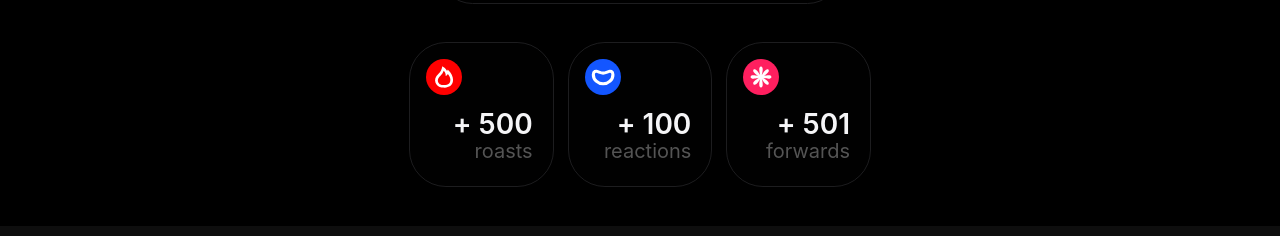
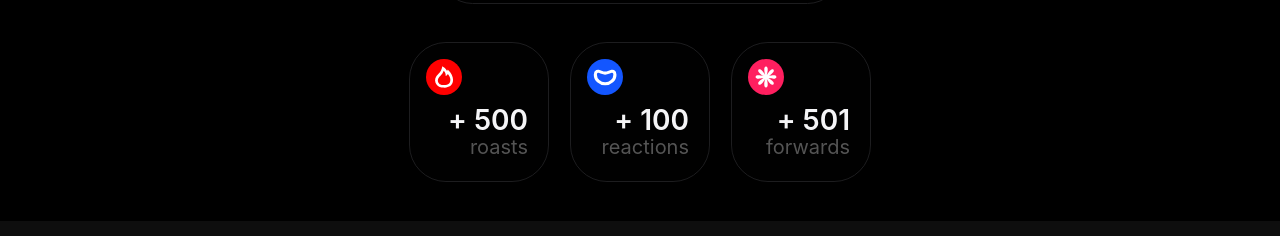
Before and after one commit to NesoDev/git-joke, a Nuxt app: page /home/roast in a window 1280 px wide. Shown: the part 281-517 px from the top of the page. Built offline with nearby package versions, Linux system fonts and the light colour scheme.

Commit message:
change: relative size metrics cards

```diff
--- a/app/pages/home/roast.vue
+++ b/app/pages/home/roast.vue
@@ -180,7 +180,7 @@ increase()
     box-sizing: border-box;
     display: grid;
     grid-template-columns: repeat(3, 1fr);
-    gap: var(--s-size-4);
+    gap: 5%;
     /** mobile first */
     width: 100%;
     max-width: 500px;
@@ -193,8 +193,8 @@ increase()
     aspect-ratio: 1 / 1;
     background: var(--bg-secondary);
     outline: 1px solid #1d1d1f;
-    /** mobiel first */
-    border-radius: var(--s-size-8);
+    /** mobile first */
+    border-radius: 30%;
 }
 
 .metric-card__icon {
@@ -206,10 +206,10 @@ increase()
     display: flex;
     justify-content: center;
     align-items: center;
-    /** mobiel first */
-    top: var(--s-size-3);
-    left: var(--s-size-3);
-    height: var(--s-size-7);
+    /** mobile first */
+    top: 12%;
+    left: 12%;
+    height: 30%;
 }
 
 #roast-icon {
@@ -226,7 +226,7 @@ increase()
 
 .metric-card__icon img {
     /** mobile first */
-    height: var(--s-size-4);
+    height: 60%;
 }
 
 .metric-card__text {
@@ -238,23 +238,23 @@ increase()
     font-family: -apple-system, BlinkMacSystemFont,
         "SF Pro Display", "SF Pro Icons", "Helvetica Neue", "Helvetica", "Arial", sans-serif;
     /** mobile first */
-    bottom: var(--s-size-4);
-    right: var(--s-size-4);
-    line-height: 130%;
+    bottom: 15%;
+    right: 15%;
+    line-height: 5vw;
 }
 
 .metric-card__text-main {
     color: var(--text-primary);
     /** mobile first */
     font-weight: 700;
-    font-size: var(--r-size-6);
+    font-size: 5vw;
 }
 
 .metric-card__text-secondary {
     color: var(--text-secondary);
     /** mobile first */
     font-weight: 500;
-    font-size: var(--r-size-4);
+    font-size: 4vw;
 }
 
 .page__details {
@@ -267,6 +267,8 @@ increase()
     /** mobile first */
     padding: var(--s-size-5);
 }
+
+
 
 /** ========================================= */
 @media (min-width: 688px) {
```
